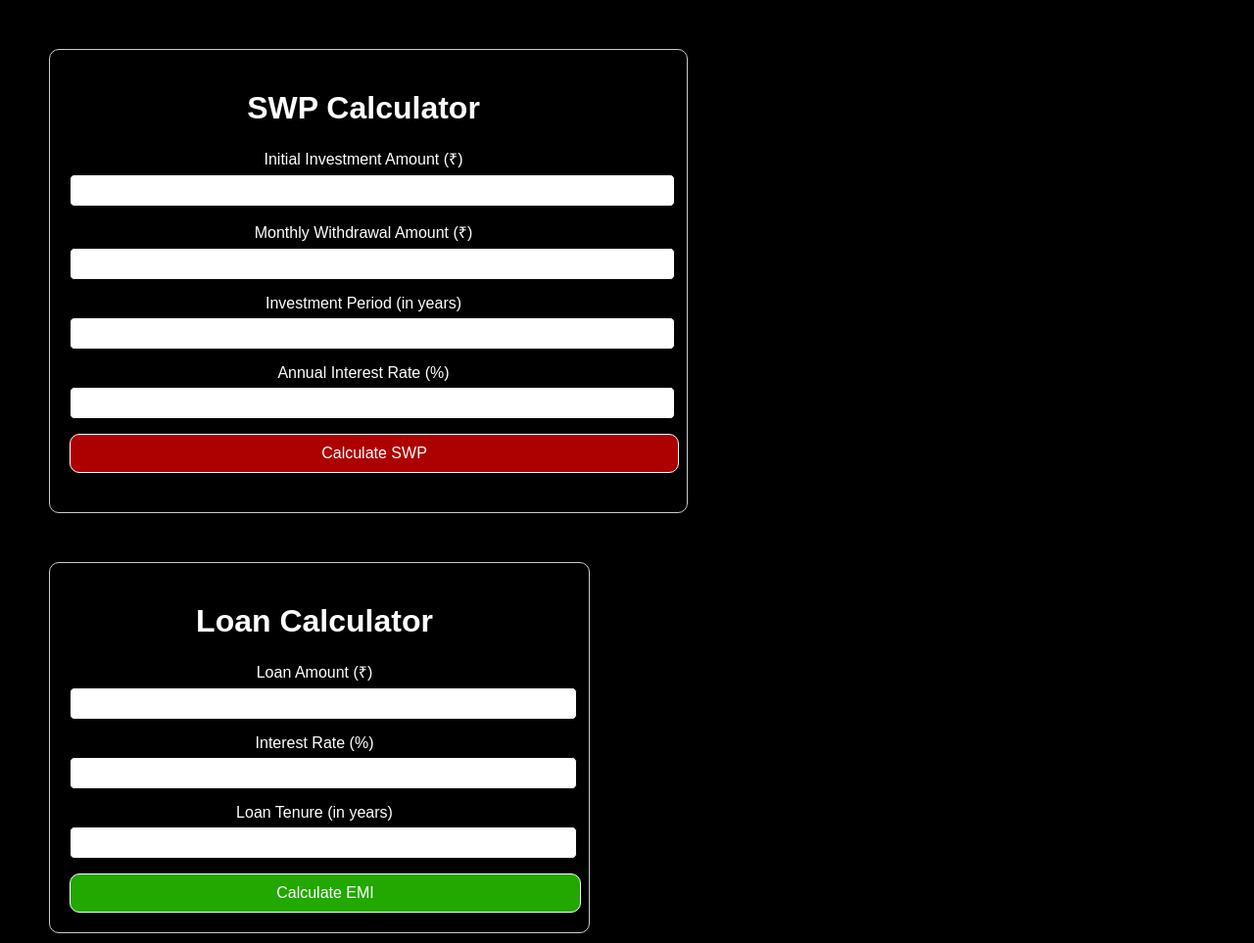
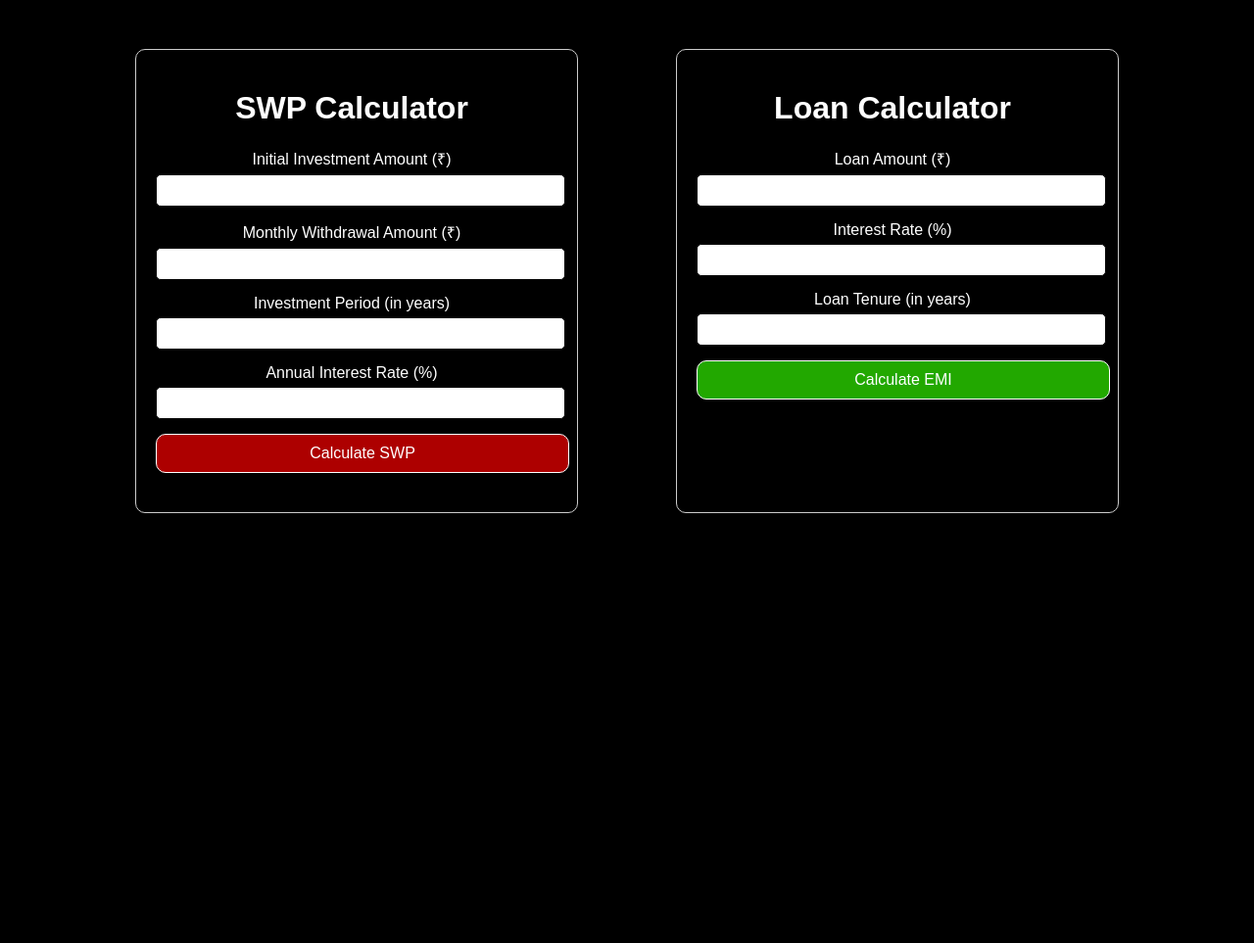
Before and after one commit to adityaks21/swpacalculator, a plain HTML site: page index.html in a window 1280 px wide. Shown: the whole page at 98% size. After the commit the page ends 800 px from the top, so only its background shows below. Drawn offline with Linux system fonts and the light colour scheme.

Commit message:
adjusted both div inline

```diff
--- a/index.html
+++ b/index.html
@@ -7,7 +7,9 @@
     <link rel="stylesheet" href="style.css">
 </head>
 <body>
-    <div class="container1">
+    <div id="main-div">
+
+        <div class="container1 container">
             <h1>SWP Calculator</h1>
             <div class="input-container">
                 <label for="investmentAmount">Initial Investment Amount (₹)</label>
@@ -28,7 +30,8 @@
             <button1 onclick="calculateSWP()">Calculate SWP</button1>
             <div id="resultSWP"></div>
         </div>
-    <div class="container2">
+
+        <div class="container2 container">
             <h1>Loan Calculator</h1>
             <div class="input-container">
                 <label for="loanAmount">Loan Amount (₹)</label>
@@ -46,6 +49,8 @@
             <div id="result">
         </div>
 
+    </div>
+
     <script src="script.js"></script>
 </body>
 </html>
--- a/style.css
+++ b/style.css
@@ -2,15 +2,22 @@ body {
     font-family: Arial, sans-serif;
     margin: 0;
     padding: 0;
-    background-image: url('C:/Users/Aditya Kumar/Documents/SWP code/pexels-photo-4175054.jpeg'); /* Replace 'your-image-url.jpg' with the URL of your background image */
     background-size: cover; /* Cover the entire viewport */
     background-position: center;
     color: white;
     background-color: black;
 }
 
-.container1 {
-    max-width: 600px;
+#main-div{
+    display: flex;
+    flex-direction: row;
+    justify-content: center;
+    flex-wrap: wrap;
+}
+
+
+.container {
+    width: 400px;
     margin: 50px 50px;
     padding: 20px;
     padding-right: 30px; /* Add space inside container on the right side */
@@ -18,15 +25,6 @@ body {
     border-radius: 10px;
     text-align: center;
 
-}
-.container2 {
-    max-width: 500px;
-    margin: 10px 50px;
-    padding: 20px;
-    padding-right: 30px; /* Add space inside container on the right side */
-    border: 1px solid #ccc;
-    border-radius: 10px;
-    text-align: center;
 }
 
 h1 {
```
Lines whose indentation alone changed are shown as unchanged.
